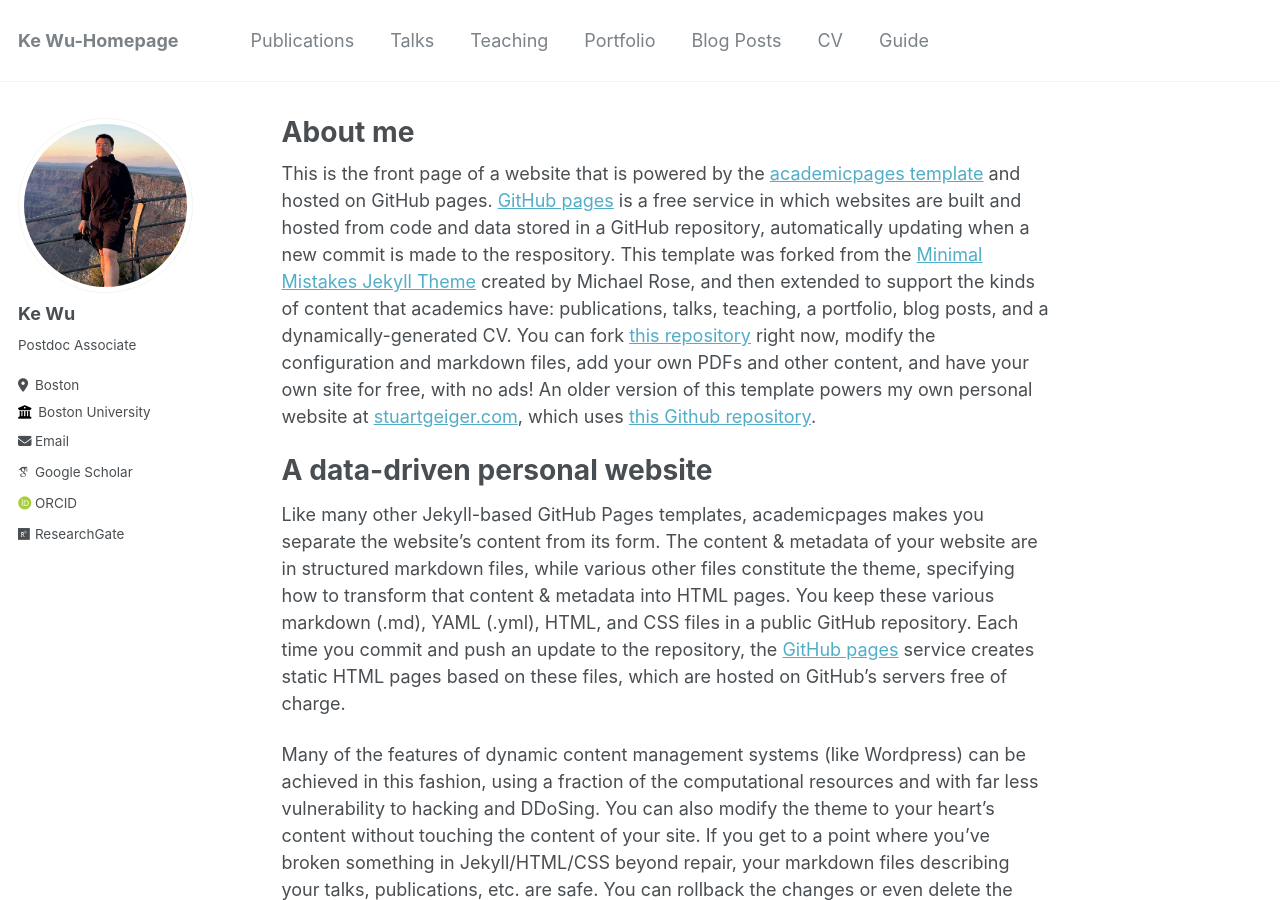
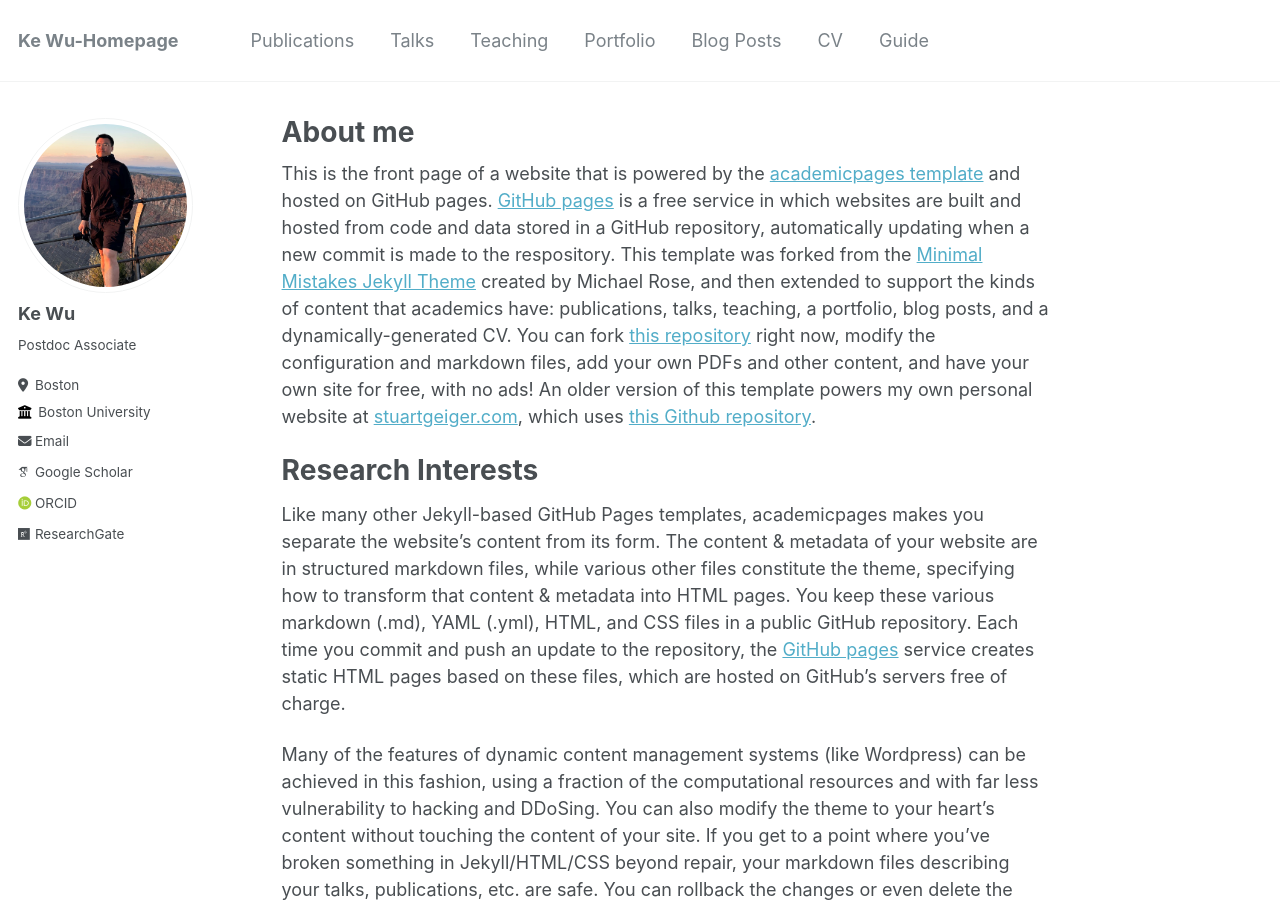
Before and after one commit to wuke0305/wuke0305.github.io, a Jekyll site: the page built from _pages/about.md, in a window 1280 px wide and 900 px high. Built offline with Jekyll 4.4.1, drawn with Linux system fonts in a browser that asks for light colours; some web fonts are replaced.

Commit message:
Update about.md

```diff
--- a/_pages/about.md
+++ b/_pages/about.md
@@ -9,7 +9,7 @@ redirect_from:
 
 This is the front page of a website that is powered by the [academicpages template](https://github.com/academicpages/academicpages.github.io) and hosted on GitHub pages. [GitHub pages](https://pages.github.com) is a free service in which websites are built and hosted from code and data stored in a GitHub repository, automatically updating when a new commit is made to the respository. This template was forked from the [Minimal Mistakes Jekyll Theme](https://mmistakes.github.io/minimal-mistakes/) created by Michael Rose, and then extended to support the kinds of content that academics have: publications, talks, teaching, a portfolio, blog posts, and a dynamically-generated CV. You can fork [this repository](https://github.com/academicpages/academicpages.github.io) right now, modify the configuration and markdown files, add your own PDFs and other content, and have your own site for free, with no ads! An older version of this template powers my own personal website at [stuartgeiger.com](http://stuartgeiger.com), which uses [this Github repository](https://github.com/staeiou/staeiou.github.io).
 
-A data-driven personal website
+Research Interests
 ======
 Like many other Jekyll-based GitHub Pages templates, academicpages makes you separate the website's content from its form. The content & metadata of your website are in structured markdown files, while various other files constitute the theme, specifying how to transform that content & metadata into HTML pages. You keep these various markdown (.md), YAML (.yml), HTML, and CSS files in a public GitHub repository. Each time you commit and push an update to the repository, the [GitHub pages](https://pages.github.com/) service creates static HTML pages based on these files, which are hosted on GitHub's servers free of charge.
 
```
